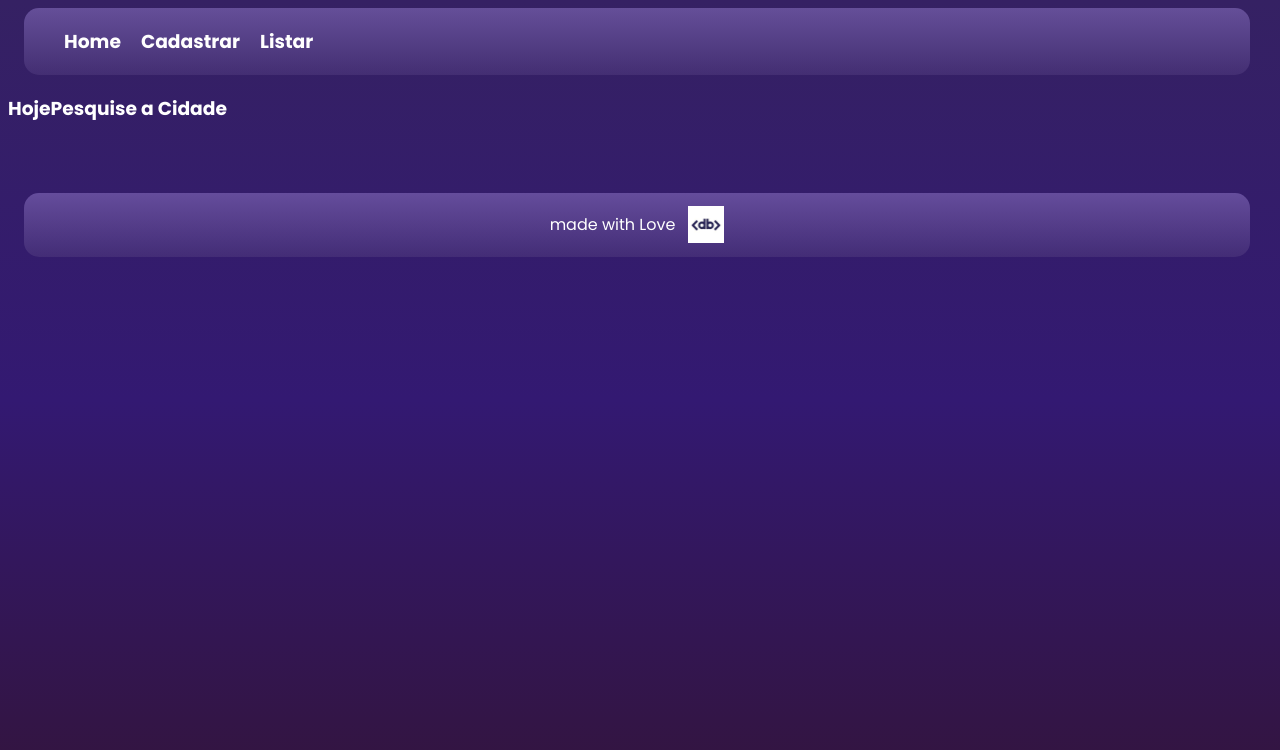
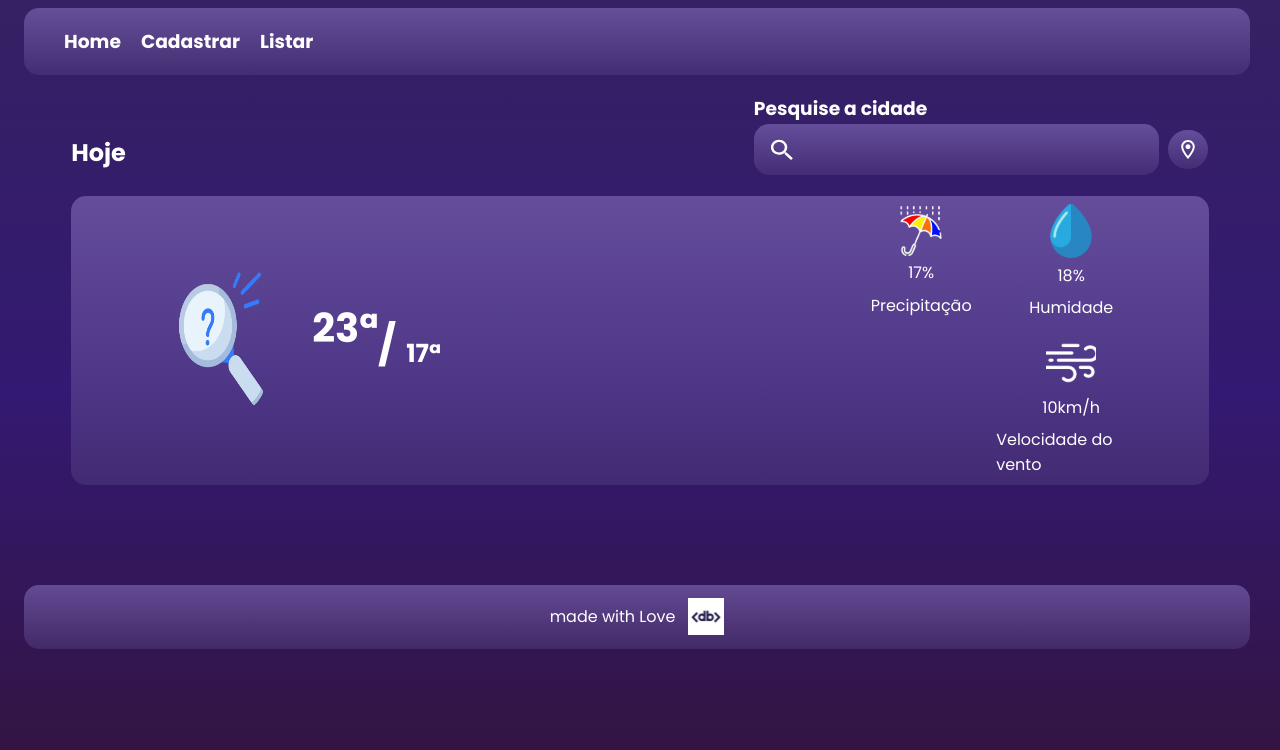
Before and after one commit to jovicarvalho/angular-WeatherAPP, an Angular app: page /home in a window 1280 px wide. Shown: the top 750 px of the page. Built offline with nearby package versions, Linux system fonts and the light colour scheme.

Commit message:
✨feat: actual day component without service

```diff
--- a/src/app/shared/components/meteorological/actual-day/actual-day.component.css
+++ b/src/app/shared/components/meteorological/actual-day/actual-day.component.css
@@ -1,10 +1,94 @@
 .actualDayComponent{
-    display: flex;
-    flex-direction: row;
-    align-content: flex-end;
+    display:flex;
+    justify-content: space-between;
+    flex-wrap: wrap;
+    margin-left: 4  vb;
     color:white;
+    width: 90%;
+    margin-left: 5%;
+
 }
 
 .searchBarComponent{
+    width: 40%;
+    min-width: 250px;
+}
 
+.title{
+    margin-top: 5vh;
+    width: 60%;
 }
+
+.actualDaybox{
+    width: 100%;
+    background-image: linear-gradient(rgba(149, 125, 205, 0.5),rgba(82, 61, 127,  0.5)) ;
+    border-radius: 15px;
+    margin-bottom: 100px;
+    display: flex;
+    flex-wrap: wrap;
+    justify-content: space-around;
+}
+
+.weatherImg{
+    width: 20%;
+    height: 50%;
+    min-width: 100px;
+    margin-right: 10%;
+}
+
+.weatherImgAndTemperature{
+    display: flex;
+    align-items: center;
+    justify-content: center;
+    width: 30%;
+    min-width: 250px;
+    margin-right: 10%;
+}
+.minAndMaxTemperature {
+    display: flex;
+}
+
+.minAndMaxTemperature h1{
+
+    font-size: 40px;
+    margin-left: 10px;
+}
+.minAndMaxTemperature h2{
+
+    margin-top: 70px;
+    font-size: 25px;
+    margin-left: 10px;
+}
+.minAndMaxTemperature h3{
+    margin-top: 50px;
+    font-size: 40px
+}
+
+.weatherStatitics{
+
+    display: flex;
+    flex-direction: row;
+    width: 38%;
+    justify-content: flex-end;
+    align-items: center;
+    flex-wrap: wrap;
+}
+
+.precipitation,.humidity,.windSpeed{
+    display: flex;
+    width: 33%;
+    flex-direction: column;
+    align-items: center;
+    min-width: 150px;
+    margin-top: 1vh;
+}
+
+
+.precipitation img,.humidity img,.windSpeed img{
+    width: 33%;
+    margin-bottom: 3%;
+}
+.precipitation a,.humidity a,.windSpeed a{
+    justify-content: center;
+    margin-bottom: 5%;
+}
--- a/src/app/shared/components/meteorological/actual-day/actual-day.component.html
+++ b/src/app/shared/components/meteorological/actual-day/actual-day.component.html
@@ -1,6 +1,36 @@
 <section class="actualDayComponent">
-    <h3>Hoje</h3>
+    <div class="title">
+        <h1>Hoje</h1>
+    </div>
     <div class="searchBarComponent">
         <app-search-bar></app-search-bar>
     </div>
+    <div class="actualDaybox">
+        <div class="weatherImgAndTemperature">
+            <img class="weatherImg"src="/assets/weatherIcons/search.png">
+            <div class="minAndMaxTemperature">
+                <h1>23ª</h1>
+                <h3>/</h3>
+                <h2>17ª</h2>
+            </div>
+        </div>
+        <div class="weatherStatitics">
+            <div class="precipitation">
+                <img src="assets/weatherIcons/weatherStatitics/umbrella.svg">
+                <a>17%</a>
+                <a>Precipitação</a>
+            </div>
+            <div class="humidity">
+                <img src="assets/weatherIcons/weatherStatitics/gotaAgua.svg">
+                <a>18%</a>
+                <a>Humidade</a>
+            </div>
+            <div class="windSpeed">
+                <img src="assets/weatherIcons/weatherStatitics/vento.svg">
+                <a> 10km/h </a>
+                <a> Velocidade do vento </a>
+            </div>
+        </div>
+    </div>
+
 </section>
--- a/src/app/shared/components/search-bar/search-bar.component.html
+++ b/src/app/shared/components/search-bar/search-bar.component.html
@@ -1,7 +1,20 @@
 <section>
-    <h3>Pesquise a Cidade</h3>
-    <input
-    class="searchBar"
-    type="search">
+    <h3>Pesquise a cidade
+        <div class="locationAndSearchBar" >
+            <div class="searchIconAndBar">
+                <i class="searchIcon"></i>
+                <input
+                class="searchBar"
+                type="search"
+                >
+            </div>
+            <div class=iconLocation>
+                <img [ngClass]="setIconLocation()" src="/assets/location.svg">
+
+            </div>
+        </div>
+
+    </h3>
+
 
 </section>
```
